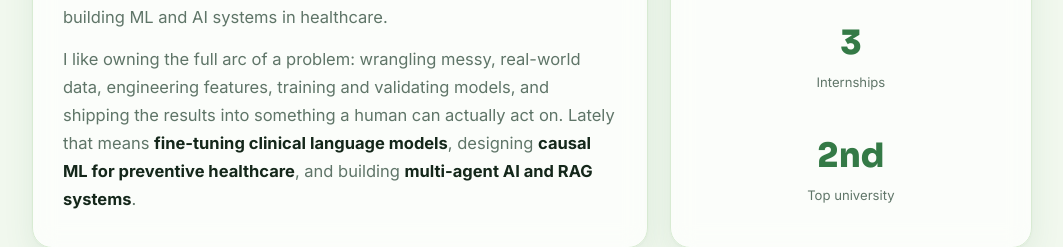
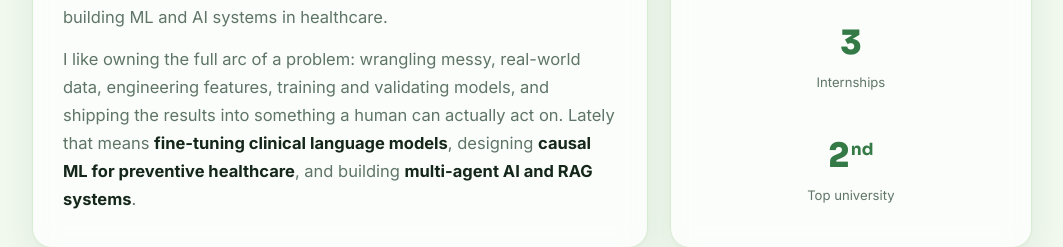
Before and after one commit to jennifersun09b/portfolio, a React (Vite) app: page / in a window 1280 px wide. Shown: the part 1780-2027 px from the top of the page, without its empty margins (108-1171 px from the left). Built offline with nearby package versions, Linux system fonts and the light colour scheme.

Commit message:
Render ordinal suffix as superscript in stats

```diff
--- a/src/App.jsx
+++ b/src/App.jsx
@@ -318,7 +318,7 @@ function About() {
         <article className="card card--stats reveal" style={{ transitionDelay: '.1s' }}>
           {about.stats.map((s) => (
             <div className="stat" key={s.label}>
-              <div className="stat__value">{s.value}</div>
+              <div className="stat__value">{s.value}{s.sup && <sup className="stat__sup">{s.sup}</sup>}</div>
               <div className="stat__label">{s.label}</div>
             </div>
           ))}
--- a/src/data.js
+++ b/src/data.js
@@ -33,7 +33,7 @@ export const about = {
   stats: [
     { value: '5+', label: 'Projects' },
     { value: '3', label: 'Internships' },
-    { value: '2nd', label: 'Top university' },
+    { value: '2', sup: 'nd', label: 'Top university' },
   ],
 }
 
--- a/src/index.css
+++ b/src/index.css
@@ -277,6 +277,7 @@ a { color: inherit; text-decoration: none; }
 .cards--about .card--stats { grid-template-columns: 1fr; align-content: start; }
 .stat { text-align: center; padding: 10px 0; }
 .stat__value { font-family: var(--font-head); font-size: 2.1rem; font-weight: 800; color: var(--accent-strong); }
+.stat__sup { font-size: .5em; font-weight: 700; vertical-align: super; margin-left: 1px; }
 .stat__label { font-size: .82rem; color: var(--muted); }
 
 .card--feature, .card--proj, .card--skill { display: flex; flex-direction: column; }
```
